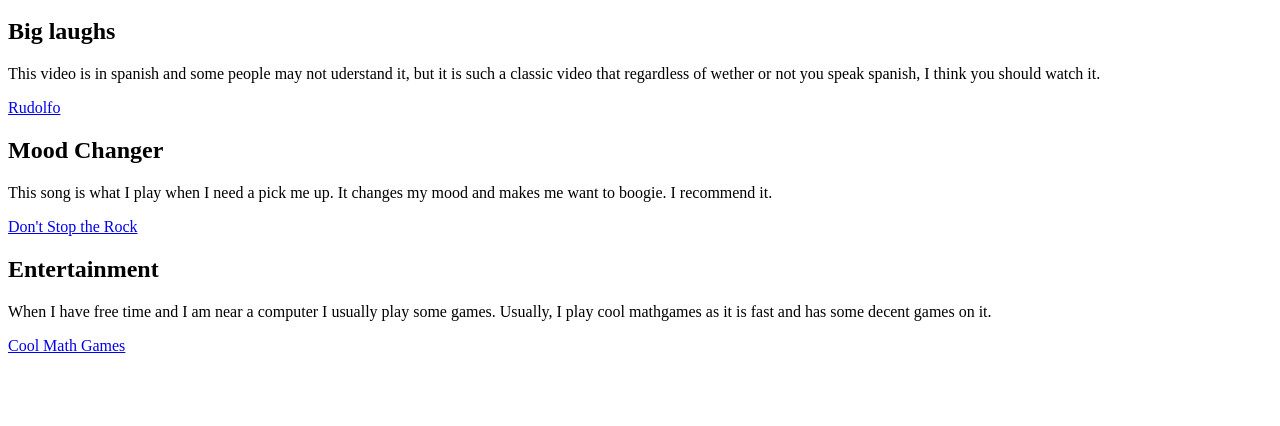
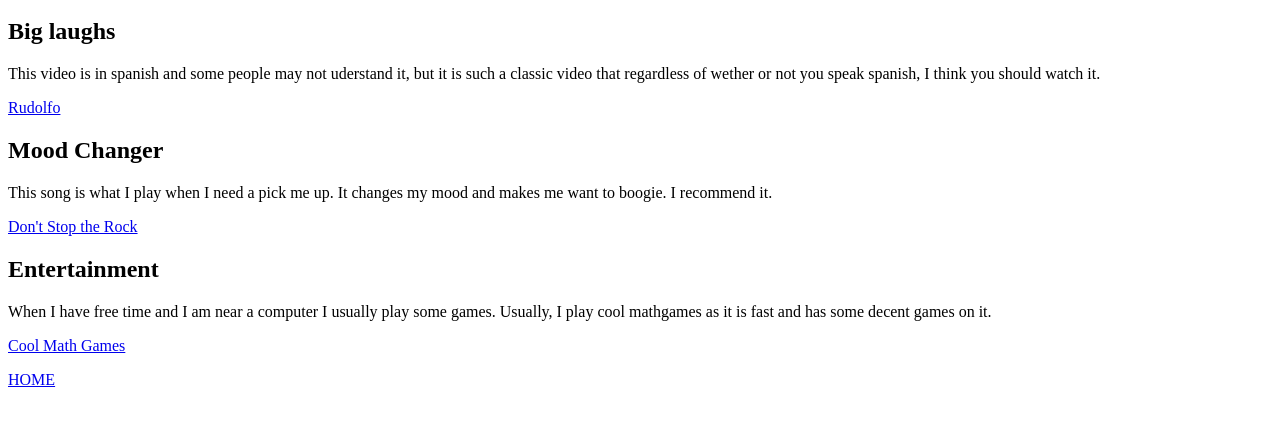
Before and after one commit to diego-rangel200/diego-rangel200.github.io, a plain HTML site: page amuse.html in a window 1280 px wide. Shown: the part 48-474 px from the top of the page. Drawn offline with Linux system fonts and the light colour scheme.

Commit message:
Update amuse.html

```diff
--- a/amuse.html
+++ b/amuse.html
@@ -17,4 +17,5 @@
            <p>When I have free time and I am near a computer I usually play some games. Usually, I play cool mathgames as it is fast and has some decent games on it.</p>
            <a href="https://www.coolmathgames.com/">Cool Math Games</a>
     </body>
+	<p><a href="index.html">HOME</a></p>
 </html>
```
